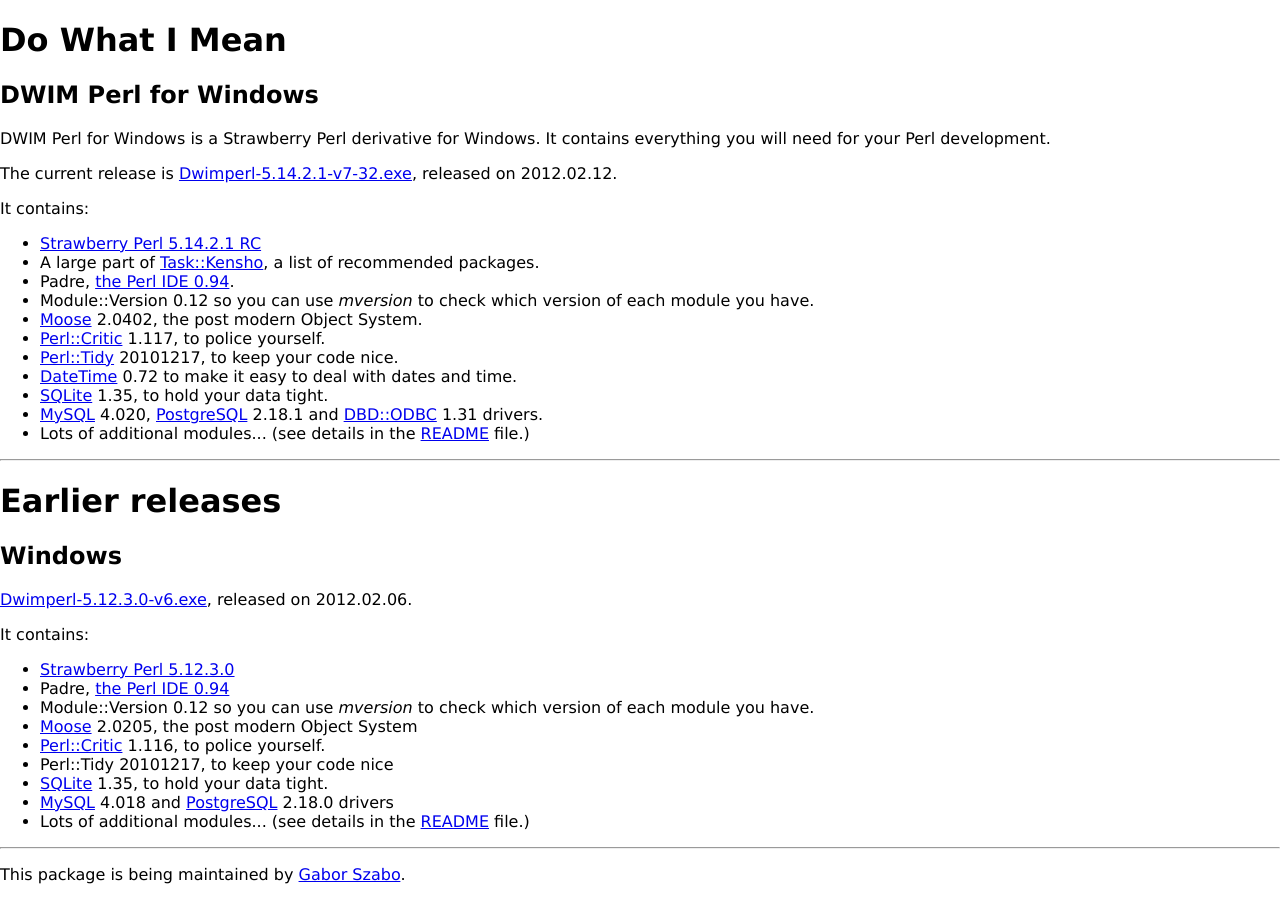
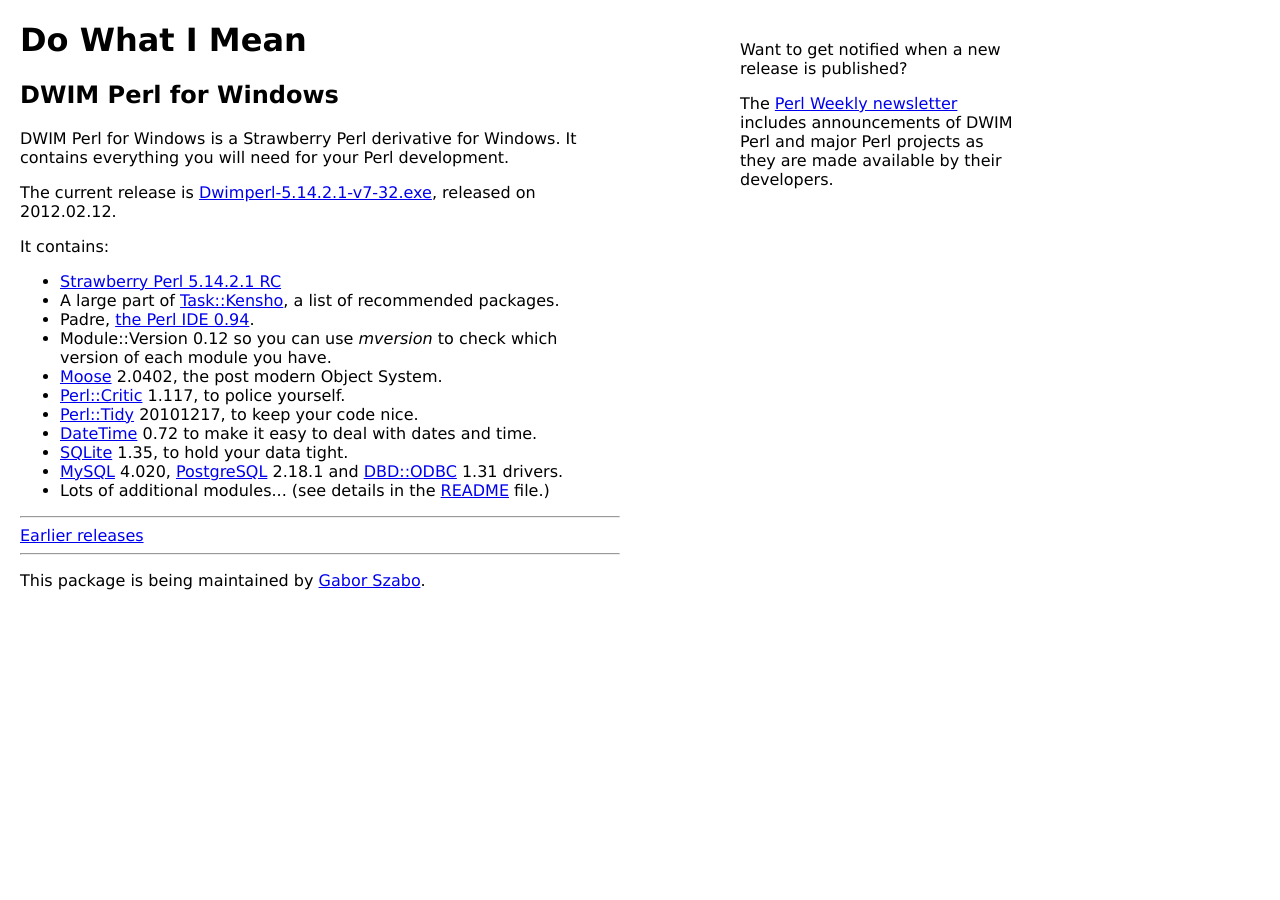
Before and after one commit to dwimperl/dwimperl.com, a plain HTML site: page html/index.html in a window 1280 px wide. After the commit the page ends 800 px from the top, so only its background shows below. Drawn offline with Linux system fonts and the light colour scheme.

Commit message:
some style, link to perl weekly, separate history

```diff
--- a/html/index.html
+++ b/html/index.html
@@ -4,6 +4,17 @@
   <link rel="stylesheet" href="/style.css" type="text/css" />
 </head>
 <body>
+<div id="body">
+
+<div id="right">
+Want to get notified when a new release is published?
+<p>
+The <a href="http://perlweekly.com/">Perl Weekly newsletter</a>
+includes announcements of DWIM Perl and major Perl projects
+as they are made available by their developers.
+</p>
+</div>
+<div id="main">
 <h1>Do What I Mean</h1>
 <!--
 <h1>Dwim Perl for Linux</h1>
@@ -52,26 +63,7 @@ It contains:
 
 
 <hr />
-<h1>Earlier releases</h1>
-<h2>Windows</h2>
-<p>
-<a href="http://dwimperl.googlecode.com/files/dwimperl-5.12.3.0-v6.exe">Dwimperl-5.12.3.0-v6.exe</a>, released on 2012.02.06.
-</p>
-
-<p>
-It contains:
-<ul>
-<li><a href="http://strawberryperl.com/">Strawberry Perl 5.12.3.0</a></li>
-<li>Padre, <a href="http://padre.perlide.org/">the Perl IDE 0.94</a></li>
-<li>Module::Version 0.12 so you can use <i>mversion</i> to check which version of each module you have.</li>
-<li><a href="http://moose.perl.org/">Moose</a> 2.0205, the post modern Object System</li>
-<li><a href="http://perlcritic.com/">Perl::Critic</a> 1.116, to police yourself.</li>
-<li>Perl::Tidy 20101217, to keep your code nice</li>
-<li><a href="https://metacpan.org/module/DBD::SQLite">SQLite</a> 1.35, to hold your data tight.</li>
-<li><a href="https://metacpan.org/module/DBD::mysql">MySQL</a> 4.018 and <a href="https://metacpan.org/module/DBD::Pg">PostgreSQL</a> 2.18.0 drivers</li>
-<li>Lots of additional modules... (see details in the <a href="https://github.com/dwimperl/tools/blob/master/README_5.12.3.0-32bit-windows.txt">README</a> file.)</li>
-</ul>
-</p>
+<a href="/history.html">Earlier releases</a>
 
 <!--
 <p>
@@ -104,7 +96,9 @@ to find someone who will create the awesome web site this project deserves.
 <p>
 This package is being maintained by <a href="http://szabgab.com/contact.html">Gabor Szabo</a>.
 </p>
+</div>
 
+</div>
 
 
 <!-- Getclicky -->
--- a/html/style.css
+++ b/html/style.css
@@ -5,3 +5,17 @@ body {
  margin: 0px;
  padding: 0px;
 }
+
+#body {
+  margin-left: 20px;
+  width: 1000px;
+}
+#main {
+  width: 600px;
+ float: left;
+}
+#right {
+ margin-top: 40px;
+ width: 280px;
+ float: right;
+}
```
Also changed, not shown: html/history.html (added, +70 -0 lines).
